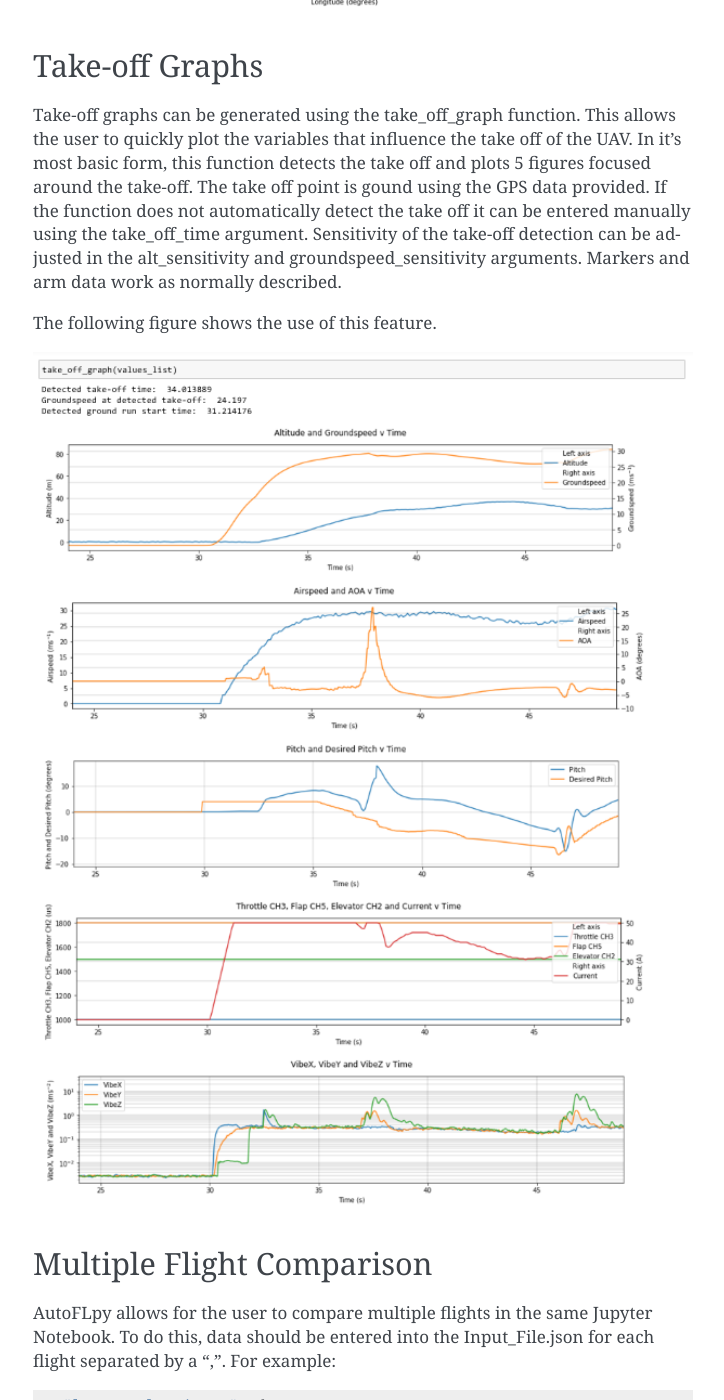
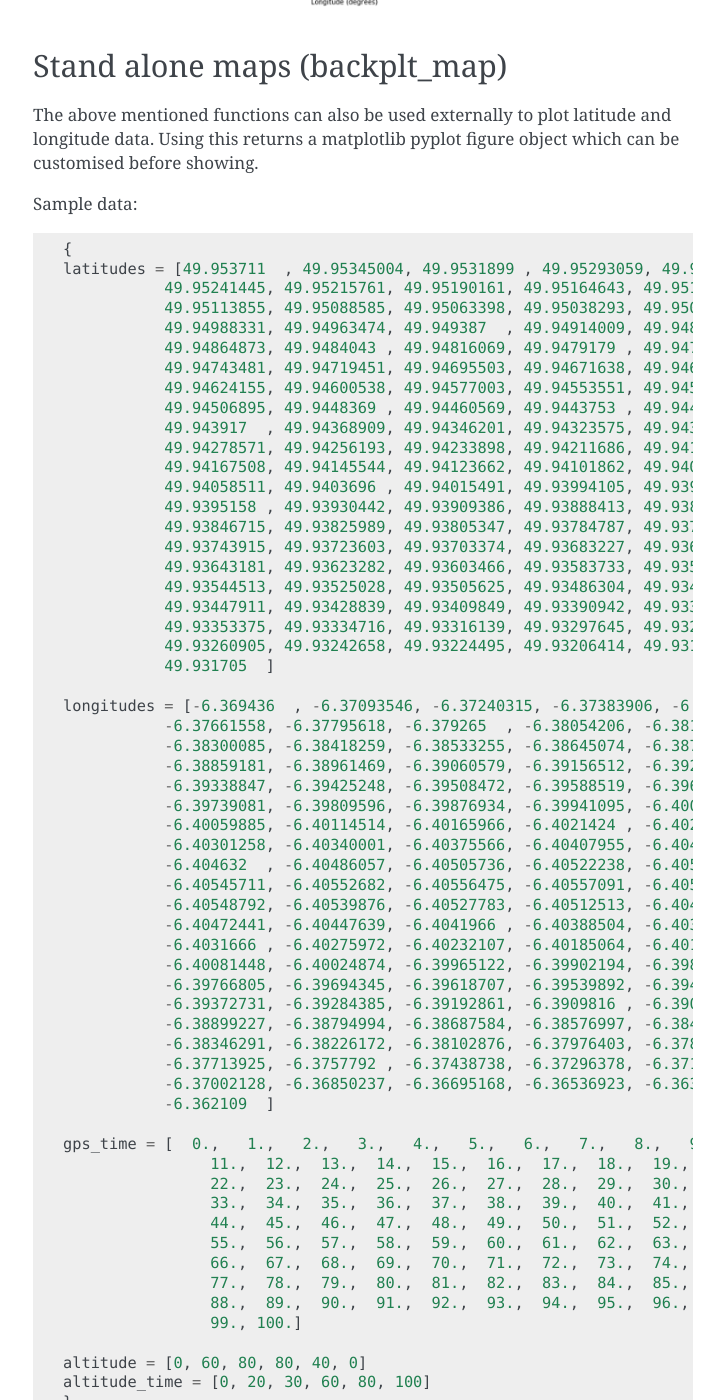
Before and after one commit to AdrianWeishaeupl/AutoFLpy, a Sphinx documentation site: the page built from docs/examples.rst, in a window 1280 px wide and 1400 px high, scrolled down 6417 px. Shown: the whole window, without its empty margins (387-1111 px from the left). Built offline with Sphinx 7.4.7, drawn with Linux system fonts in a browser that asks for light colours; pages that are not in the unit, such as notebooks, are missing from menus; some of the changed text lies outside the part shown.

Commit message:
Example documentation for backplt_map written

```diff
--- a/docs/examples.rst
+++ b/docs/examples.rst
@@ -8,7 +8,7 @@
 
 Once AutoFLpy has been run, a Jupyter Notebook is generated. This can be opened using Jupyter Notebook and run to generate the requested graphs.
 
-The graph plotter is used to plot simple data such as the following altitude plot:
+The graph_plotter is used to plot simple data such as the following altitude plot:
 
 .. image:: images/Ex_alt_v_time_1.png
 	:width: 900
@@ -102,6 +102,97 @@
 	:align: center
 	:alt: Image of zoomed in map generated using Software In The Loop showing outliers marked.
 
+Stand alone maps (backplt_map)
+------------------------------
+
+The above mentioned functions can also be used externally to plot latitude and longitude data. Using this returns a matplotlib pyplot figure object which can be customised before showing.
+
+Sample data::
+
+	{
+	latitudes = [49.953711  , 49.95345004, 49.9531899 , 49.95293059, 49.9526721 ,
+		   49.95241445, 49.95215761, 49.95190161, 49.95164643, 49.95139208,
+		   49.95113855, 49.95088585, 49.95063398, 49.95038293, 49.95013271,
+		   49.94988331, 49.94963474, 49.949387  , 49.94914009, 49.948894  ,
+		   49.94864873, 49.9484043 , 49.94816069, 49.9479179 , 49.94767594,
+		   49.94743481, 49.94719451, 49.94695503, 49.94671638, 49.94647855,
+		   49.94624155, 49.94600538, 49.94577003, 49.94553551, 49.94530181,
+		   49.94506895, 49.9448369 , 49.94460569, 49.9443753 , 49.94414574,
+		   49.943917  , 49.94368909, 49.94346201, 49.94323575, 49.94301032,
+		   49.94278571, 49.94256193, 49.94233898, 49.94211686, 49.94189556,
+		   49.94167508, 49.94145544, 49.94123662, 49.94101862, 49.94080145,
+		   49.94058511, 49.9403696 , 49.94015491, 49.93994105, 49.93972801,
+		   49.9395158 , 49.93930442, 49.93909386, 49.93888413, 49.93867522,
+		   49.93846715, 49.93825989, 49.93805347, 49.93784787, 49.9376431 ,
+		   49.93743915, 49.93723603, 49.93703374, 49.93683227, 49.93663163,
+		   49.93643181, 49.93623282, 49.93603466, 49.93583733, 49.93564082,
+		   49.93544513, 49.93525028, 49.93505625, 49.93486304, 49.93467066,
+		   49.93447911, 49.93428839, 49.93409849, 49.93390942, 49.93372117,
+		   49.93353375, 49.93334716, 49.93316139, 49.93297645, 49.93279233,
+		   49.93260905, 49.93242658, 49.93224495, 49.93206414, 49.93188416,
+		   49.931705  ]
+
+	longitudes = [-6.369436  , -6.37093546, -6.37240315, -6.37383906, -6.37524321,
+		   -6.37661558, -6.37795618, -6.379265  , -6.38054206, -6.38178734,
+		   -6.38300085, -6.38418259, -6.38533255, -6.38645074, -6.38753716,
+		   -6.38859181, -6.38961469, -6.39060579, -6.39156512, -6.39249268,
+		   -6.39338847, -6.39425248, -6.39508472, -6.39588519, -6.39665389,
+		   -6.39739081, -6.39809596, -6.39876934, -6.39941095, -6.40002079,
+		   -6.40059885, -6.40114514, -6.40165966, -6.4021424 , -6.40259338,
+		   -6.40301258, -6.40340001, -6.40375566, -6.40407955, -6.40437166,
+		   -6.404632  , -6.40486057, -6.40505736, -6.40522238, -6.40535563,
+		   -6.40545711, -6.40552682, -6.40556475, -6.40557091, -6.4055453 ,
+		   -6.40548792, -6.40539876, -6.40527783, -6.40512513, -6.40494066,
+		   -6.40472441, -6.40447639, -6.4041966 , -6.40388504, -6.40354171,
+		   -6.4031666 , -6.40275972, -6.40232107, -6.40185064, -6.40134845,
+		   -6.40081448, -6.40024874, -6.39965122, -6.39902194, -6.39836088,
+		   -6.39766805, -6.39694345, -6.39618707, -6.39539892, -6.394579  ,
+		   -6.39372731, -6.39284385, -6.39192861, -6.3909816 , -6.39000282,
+		   -6.38899227, -6.38794994, -6.38687584, -6.38576997, -6.38463233,
+		   -6.38346291, -6.38226172, -6.38102876, -6.37976403, -6.37846753,
+		   -6.37713925, -6.3757792 , -6.37438738, -6.37296378, -6.37150842,
+		   -6.37002128, -6.36850237, -6.36695168, -6.36536923, -6.363755  ,
+		   -6.362109  ]
+
+	gps_time = [  0.,   1.,   2.,   3.,   4.,   5.,   6.,   7.,   8.,   9.,  10.,
+			11.,  12.,  13.,  14.,  15.,  16.,  17.,  18.,  19.,  20.,  21.,
+			22.,  23.,  24.,  25.,  26.,  27.,  28.,  29.,  30.,  31.,  32.,
+			33.,  34.,  35.,  36.,  37.,  38.,  39.,  40.,  41.,  42.,  43.,
+			44.,  45.,  46.,  47.,  48.,  49.,  50.,  51.,  52.,  53.,  54.,
+			55.,  56.,  57.,  58.,  59.,  60.,  61.,  62.,  63.,  64.,  65.,
+			66.,  67.,  68.,  69.,  70.,  71.,  72.,  73.,  74.,  75.,  76.,
+			77.,  78.,  79.,  80.,  81.,  82.,  83.,  84.,  85.,  86.,  87.,
+			88.,  89.,  90.,  91.,  92.,  93.,  94.,  95.,  96.,  97.,  98.,
+			99., 100.]
+
+	altitude = [0, 60, 80, 80, 40, 0]
+	altitude_time = [0, 20, 30, 60, 80, 100]
+	}
+
+
+For simply plotting the points on the map, only the location data and associated times are required:
+
+.. image:: images/Ex_backplt_map1.png
+	:width: 900
+	:align: center
+	:alt: backplt_map use as a stand alone function.
+
+An additional variable can be added as the z_var (in this case, altitude data) as follows. This requires data and a corresponding time series that overlaps with the latitude/longitude data. A name and unit can be added as a string and should be an empty string if not desired. Print statements can also be removed using disable_prints=True.
+
+.. image:: images/Ex_backplt_map2.png
+	:width: 900
+	:align: center
+	:alt: backplt_map use as a stand alone function with altitude data.
+
+Just as in the graph_plotter, outliers can also be marked on the plot by using the z_var_limits and entering a desired list containing an upper and lower bound.
+
+.. image:: images/Ex_backplt_map3.png
+	:width: 900
+	:align: center
+	:alt: backplt_map use as a stand alone function with altitude data and outliers marked.
+
+
+
 Take-off Graphs
 ---------------
 
```
Also changed, not shown: docs/images/Ex_backplt_map1.png (added), docs/images/Ex_backplt_map2.png (added), docs/images/Ex_backplt_map3.png (added).
